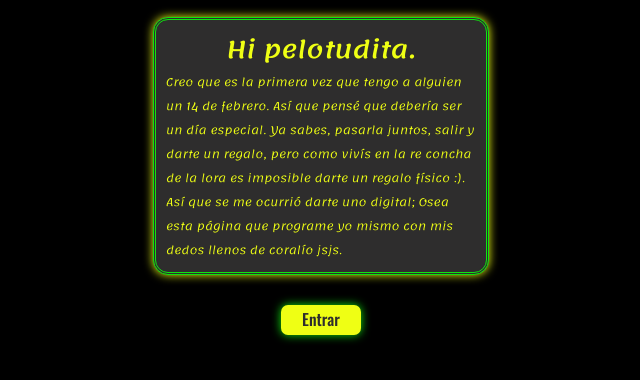
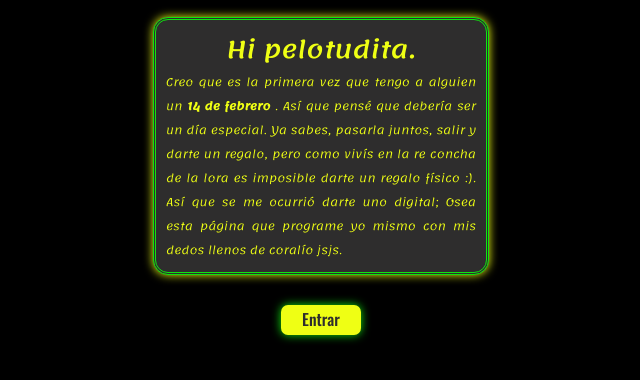
Before and after one commit to isai-raw/buttercup, a plain HTML site: page index.html in a window 1280 px wide. Shown: the part 68-448 px from the top of the page, without its empty margins (319-959 px from the left). Drawn offline with nearby package versions, Linux system fonts and the light colour scheme.

Commit message:
Texto de targeta justificado y bold a 14 de febrero

```diff
--- a/css/styles.css
+++ b/css/styles.css
@@ -43,6 +43,7 @@ main {
   margin: 0 auto;
   padding: 10px;
   font-family: "Lemonada", cursive;
+  text-align: justify;
   background-color: var(--cards-black);
   border-radius: 15px 15px 15px 15px;
   border-style: double;
--- a/index.html
+++ b/index.html
@@ -19,12 +19,12 @@
         <article class="main-intro--card">
           <h2 class="main-intro-card--title">Hi pelotudita.</h2>
           <p>
-            Creo que es la primera vez que tengo a alguien un 14 de febrero. Así
-            que pensé que debería ser un día especial. Ya sabes, pasarla juntos,
-            salir y darte un regalo, pero como vivís en la re concha de la lora
-            es imposible darte un regalo físico :). Así que se me ocurrió darte
-            uno digital; Osea esta página que programe yo mismo con mis dedos
-            llenos de coralío jsjs.
+            Creo que es la primera vez que tengo a alguien un
+            <b>14 de febrero</b> . Así que pensé que debería ser un día
+            especial. Ya sabes, pasarla juntos, salir y darte un regalo, pero
+            como vivís en la re concha de la lora es imposible darte un regalo
+            físico :). Así que se me ocurrió darte uno digital; Osea esta página
+            que programe yo mismo con mis dedos llenos de coralío jsjs.
           </p>
         </article>
         <a href="" class="main-intro-page--buttom">Entrar</a>
```
